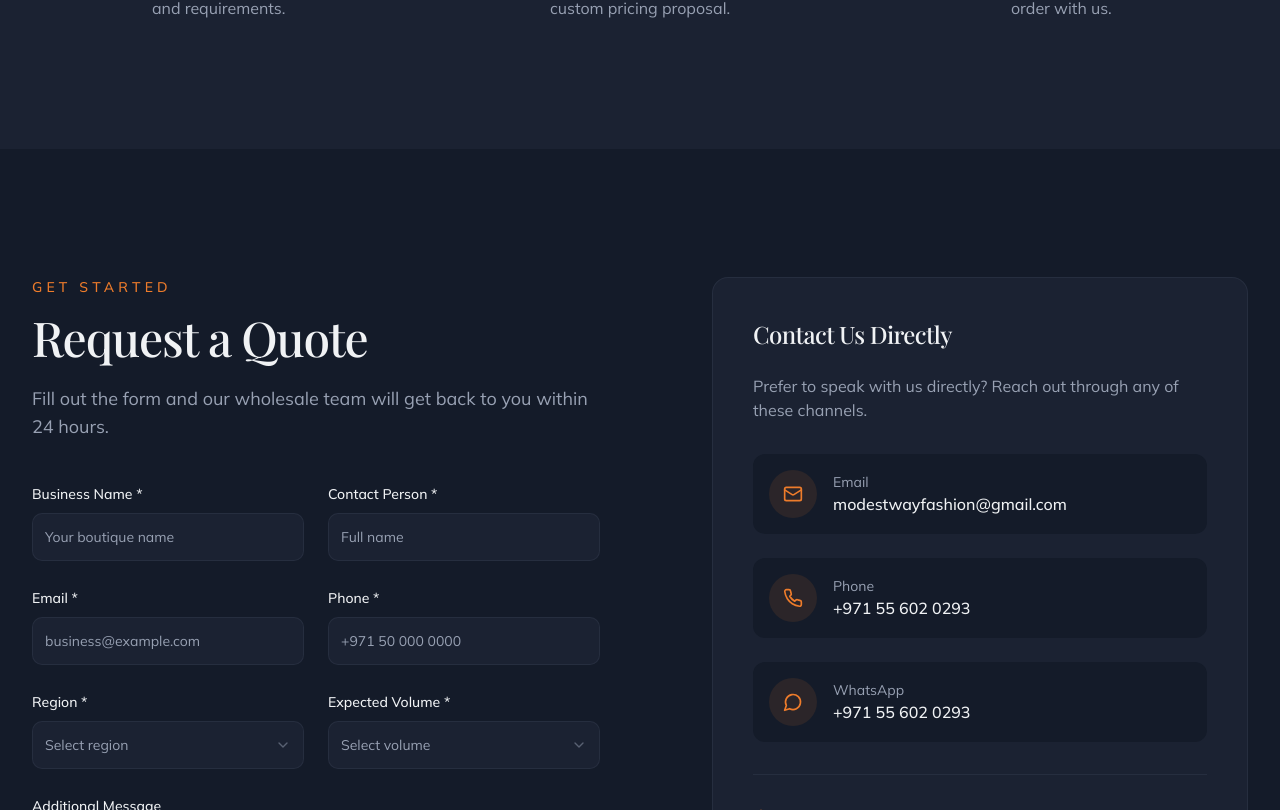
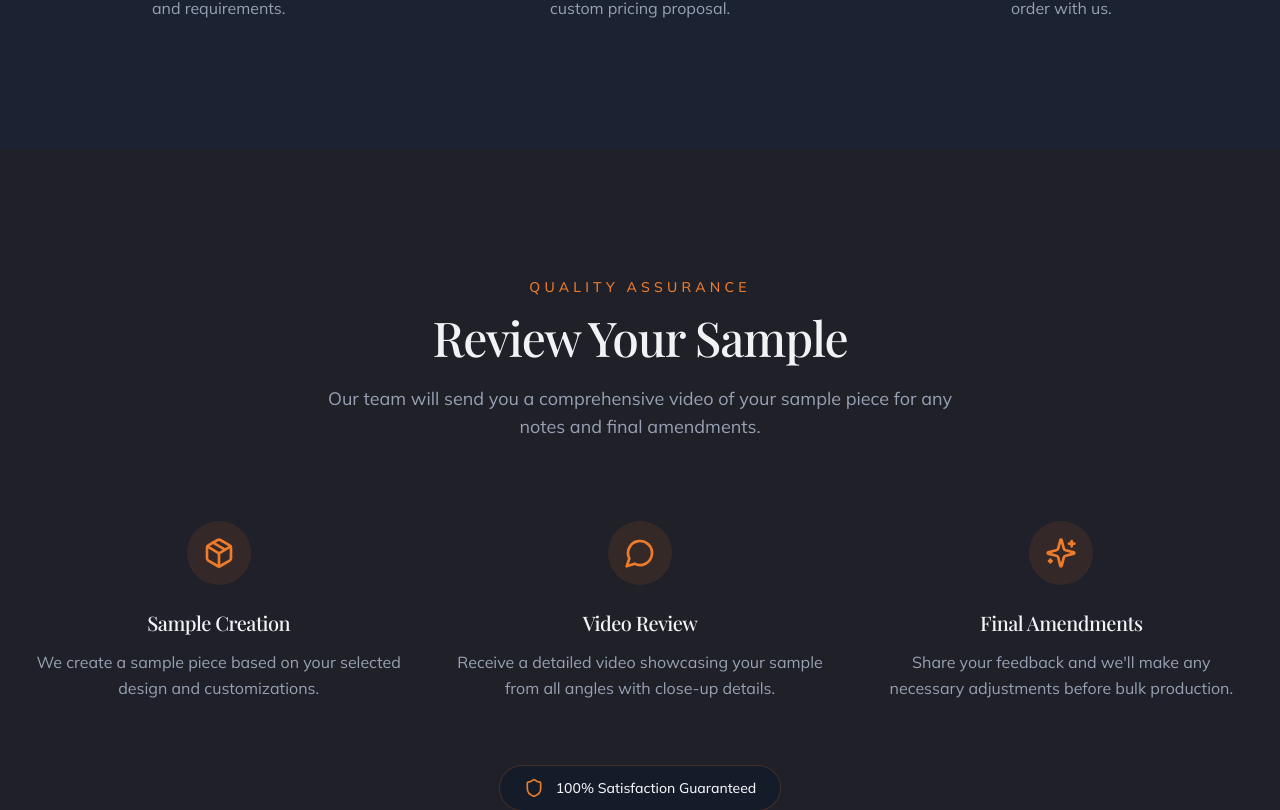
Before and after one commit to MavCodeAI/modest-bloom, a React (Vite) app: page /wholesale in a window 1280 px wide. Shown: the part 2530-3340 px from the top of the page. Built offline with nearby package versions, Linux system fonts and the light colour scheme; the HTML template or start-up script is replaced by a standard one; a web font is replaced by a local one.

Commit message:
Add sample review section to wholesale page
- Add 'Review Your Sample' section with video review process
- Include three-step process: Sample Creation, Video Review, Final Amendments
- Add 100% satisfaction guarantee badge
- Update package-lock.json with latest dependencies

```diff
--- a/src/pages/Wholesale.tsx
+++ b/src/pages/Wholesale.tsx
@@ -282,6 +282,60 @@ const Wholesale = () => {
           </div>
         </section>
 
+        {/* Sample Review Section */}
+        <section className="py-24 md:py-32 bg-primary/5">
+          <div className="luxury-container">
+            <div className="text-center mb-16 md:mb-20">
+              <p className="text-primary text-sm font-medium uppercase tracking-[0.3em] mb-4">
+                Quality Assurance
+              </p>
+              <h2 className="font-serif text-4xl md:text-5xl mb-6">Review Your Sample</h2>
+              <p className="text-muted-foreground text-lg max-w-2xl mx-auto">
+                Our team will send you a comprehensive video of your sample piece for any notes and final amendments.
+              </p>
+            </div>
+
+            <div className="grid grid-cols-1 md:grid-cols-3 gap-8 md:gap-12">
+              {[
+                {
+                  icon: Package,
+                  title: 'Sample Creation',
+                  desc: 'We create a sample piece based on your selected design and customizations.'
+                },
+                {
+                  icon: MessageCircle,
+                  title: 'Video Review',
+                  desc: 'Receive a detailed video showcasing your sample from all angles with close-up details.'
+                },
+                {
+                  icon: Sparkles,
+                  title: 'Final Amendments',
+                  desc: 'Share your feedback and we\'ll make any necessary adjustments before bulk production.'
+                }
+              ].map((item, index) => (
+                <div
+                  key={item.title}
+                  className="text-center animate-fade-in"
+                  style={{ animationDelay: `${index * 150}ms` }}
+                >
+                  <div className="w-16 h-16 rounded-full bg-primary/10 flex items-center justify-center mx-auto mb-6">
+                    <item.icon className="h-8 w-8 text-primary" />
+                  </div>
+                  <h3 className="font-serif text-xl mb-3">{item.title}</h3>
+                  <p className="text-muted-foreground leading-relaxed">{item.desc}</p>
+                </div>
+              ))}
+            </div>
+
+            <div className="mt-16 text-center">
+              <div className="inline-flex items-center gap-3 px-6 py-3 rounded-full bg-background border border-primary/20">
+                <Shield className="h-5 w-5 text-primary" />
+                <span className="text-sm font-medium">100% Satisfaction Guaranteed</span>
+              </div>
+            </div>
+          </div>
+        </section>
+
         {/* Application Form */}
         <section id="apply" className="py-24 md:py-32">
           <div className="luxury-container">
```
Also changed, not shown: 1 other file (tests, documents, lock files or other folders).
